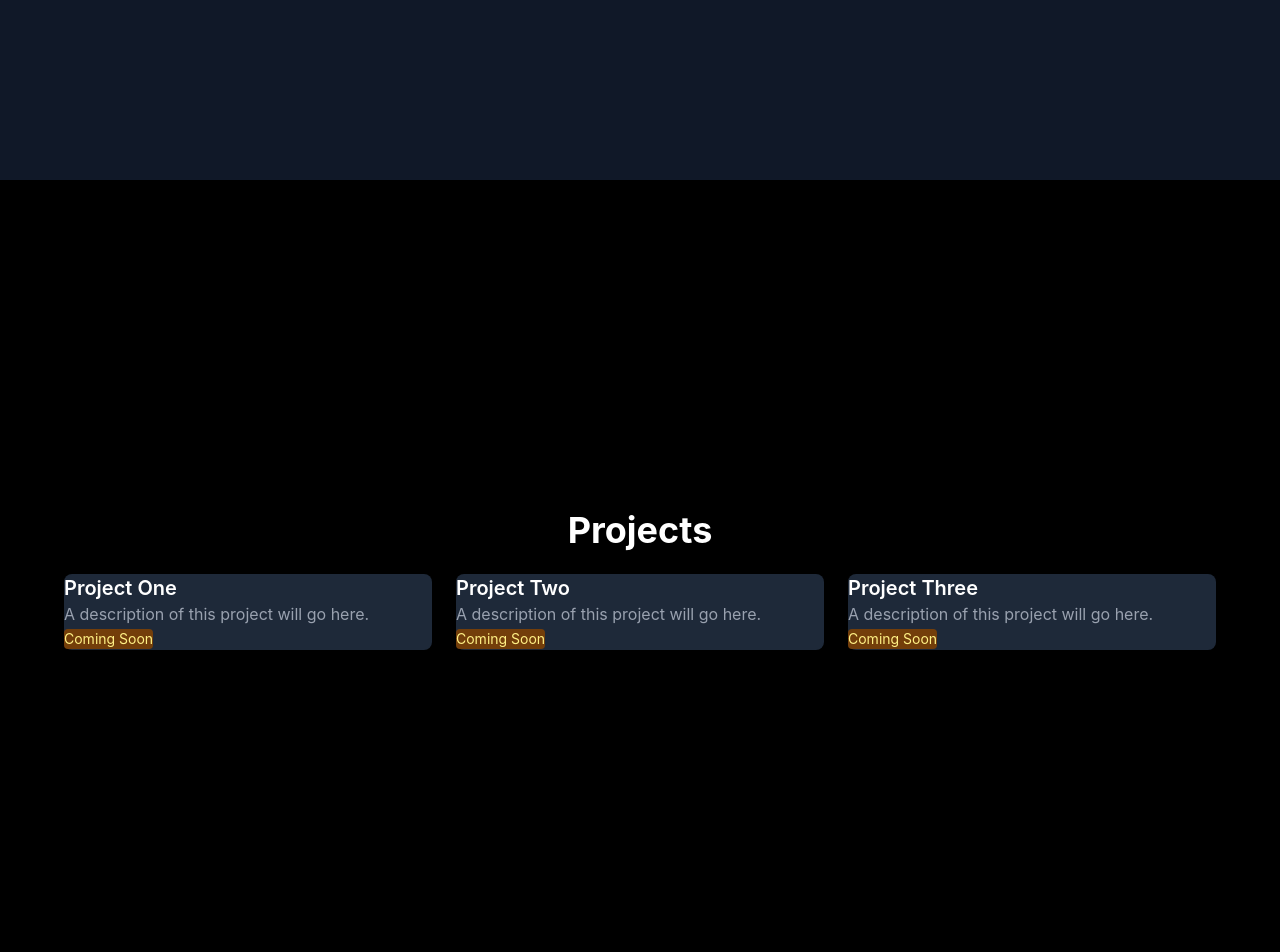
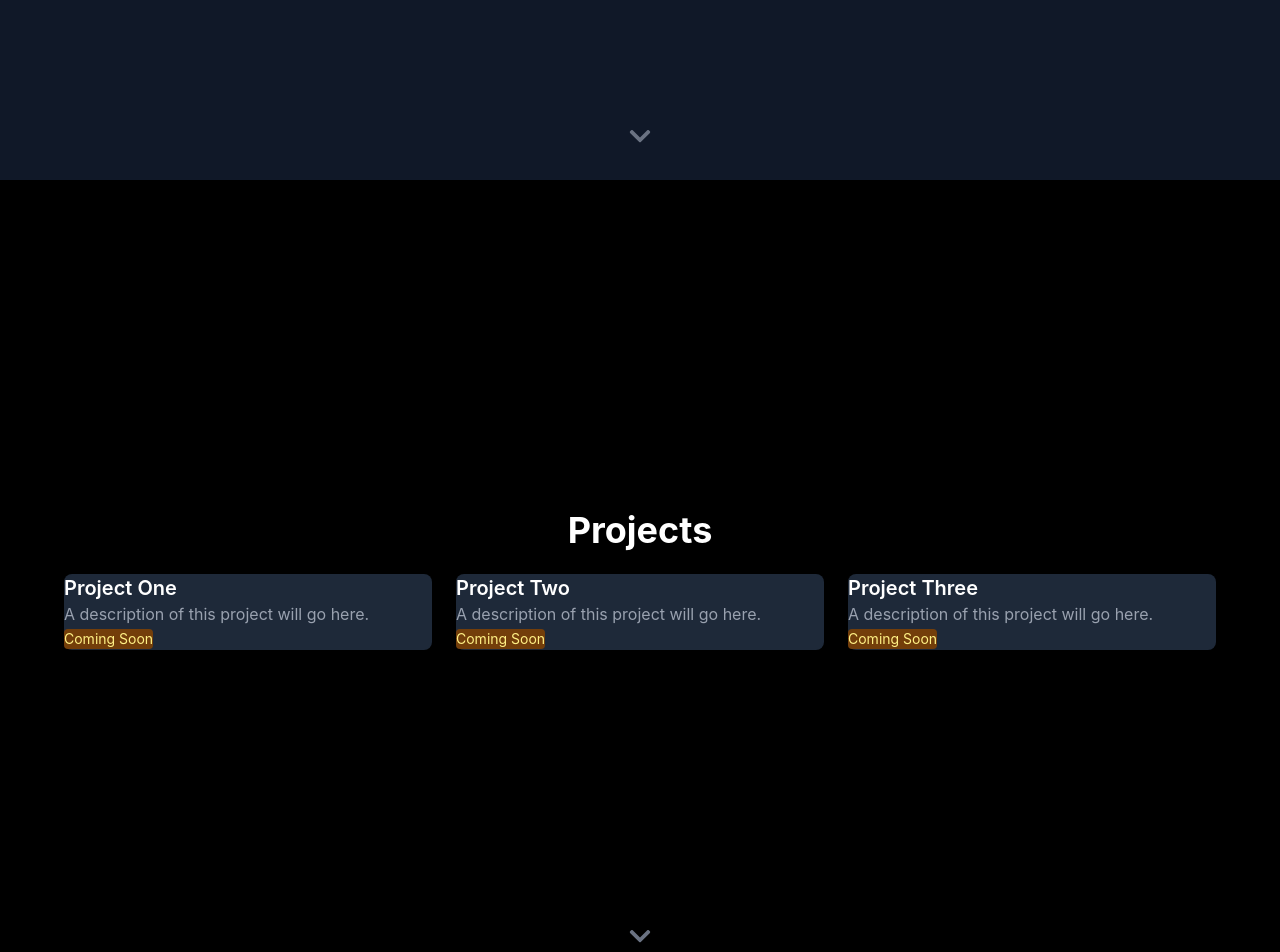
Before and after one commit to ziyadsaf/ZS-Portfolio, a React (Vite) app: page / in a window 1280 px wide. Shown: the part 1420-2372 px from the top of the page. Built offline with nearby package versions, Linux system fonts and the light colour scheme.

Commit message:
Add scroll indicators to About, Projects, and Contact sections

```diff
--- a/src/components/About.jsx
+++ b/src/components/About.jsx
@@ -1,4 +1,5 @@
 import { motion } from 'framer-motion';
+import { FaChevronDown } from 'react-icons/fa';
 
 function About() {
   // Container animation - controls when child elements start animating
@@ -25,7 +26,7 @@ function About() {
   };
 
   return (
-    <section id="about" className="min-h-screen flex items-center justify-center bg-gray-900 py-20">
+    <section id="about" className="min-h-screen flex items-center justify-center bg-gray-900 py-20 relative">
       <div className="max-w-4xl mx-auto px-6">
         {/* Title animates in when scrolled into view */}
         <motion.h2
@@ -95,6 +96,21 @@ function About() {
           </div>
         </motion.div>
       </div>
+      {/* Scroll indicator - bouncing arrow at bottom of section */}
+      <motion.div
+        className="absolute bottom-8 left-1/2 -translate-x-1/2"
+        initial={{ opacity: 0 }}
+        whileInView={{ opacity: 1, y: [0, 10, 0] }}
+        viewport={{ once: false }}
+        transition={{
+          opacity: { duration: 0.5 },
+          y: { duration: 1.5, repeat: Infinity, ease: "easeInOut" }
+        }}
+      >
+        <a href="#projects" className="text-gray-500 hover:text-gray-300 transition-colors">
+          <FaChevronDown size={24} />
+        </a>
+      </motion.div>
     </section>
   );
 }
--- a/src/components/Contact.jsx
+++ b/src/components/Contact.jsx
@@ -1,5 +1,5 @@
 import { motion } from 'framer-motion';
-import { FaLinkedin, FaGithub, FaEnvelope } from 'react-icons/fa';
+import { FaLinkedin, FaGithub, FaEnvelope, FaChevronUp } from 'react-icons/fa';
 
 function Contact() {
   // Container for staggering icon animations
@@ -20,14 +20,14 @@ function Contact() {
   };
 
   return (
-    <section id="contact" className="min-h-screen flex items-center justify-center bg-gray-900 py-20">
+    <section id="contact" className="min-h-screen flex items-center justify-center py-20 relative">
       <div className="max-w-4xl mx-auto px-6 text-center">
         {/* Title animates in when scrolled into view */}
         <motion.h2
           className="text-4xl font-bold text-white mb-8"
           initial={{ opacity: 0, y: 20 }}
           whileInView={{ opacity: 1, y: 0 }}
-          viewport={{ once: true }}
+          viewport={{ once: false }}
           transition={{ duration: 0.6 }}
         >
           Get In Touch
@@ -39,7 +39,7 @@ function Contact() {
           className="text-lg text-gray-300 mb-12"
           initial={{ opacity: 0, y: 20 }}
           whileInView={{ opacity: 1, y: 0 }}
-          viewport={{ once: true }}
+          viewport={{ once: false }}
           transition={{ duration: 0.6, delay: 0.2 }}
         >
           Feel free to reach out to me through any of the platforms below.
@@ -52,7 +52,7 @@ function Contact() {
           variants={containerVariants}
           initial="hidden"
           whileInView="visible"
-          viewport={{ once: true }}
+          viewport={{ once: false }}
         >
           {/* LinkedIn - scales up on hover */}
           <motion.a
@@ -89,6 +89,22 @@ function Contact() {
           </motion.a>
         </motion.div>
       </div>
+
+      {/* Scroll indicator - bouncing arrow to go back to top */}
+      <motion.div
+        className="absolute bottom-8 left-1/2 -translate-x-1/2"
+        initial={{ opacity: 0 }}
+        whileInView={{ opacity: 1, y: [0, -10, 0] }}
+        viewport={{ once: false }}
+        transition={{
+          opacity: { duration: 0.5 },
+          y: { duration: 1.5, repeat: Infinity, ease: "easeInOut" }
+        }}
+      >
+        <a href="#home" className="text-gray-500 hover:text-gray-300 transition-colors">
+          <FaChevronUp size={24} />
+        </a>
+      </motion.div>
     </section>
   );
 }
--- a/src/components/Projects.jsx
+++ b/src/components/Projects.jsx
@@ -1,4 +1,5 @@
 import { motion } from 'framer-motion';
+import { FaChevronDown } from 'react-icons/fa';
 import ProjectCard from './ProjectCard';
 
 function Projects() {
@@ -32,14 +33,14 @@ function Projects() {
   };
 
   return (
-    <section id="projects" className="min-h-screen flex items-center justify-center bg-black py-20">
+    <section id="projects" className="min-h-screen flex items-center justify-center py-20 relative">
       <div className="max-w-6xl mx-auto px-6 w-full">
         {/* Title animates in when scrolled into view */}
         <motion.h2
           className="text-4xl font-bold text-white mb-12 text-center"
           initial={{ opacity: 0, y: 20 }}
           whileInView={{ opacity: 1, y: 0 }}
-          viewport={{ once: true }}
+          viewport={{ once: false }}
           transition={{ duration: 0.6 }}
         >
           Projects
@@ -52,7 +53,7 @@ function Projects() {
           variants={containerVariants}
           initial="hidden"
           whileInView="visible"
-          viewport={{ once: true }}
+          viewport={{ once: false }}
         >
           {projects.map((project, index) => (
             <ProjectCard
@@ -64,6 +65,22 @@ function Projects() {
           ))}
         </motion.div>
       </div>
+
+      {/* Scroll indicator - bouncing arrow at bottom of section */}
+      <motion.div
+        className="absolute bottom-8 left-1/2 -translate-x-1/2"
+        initial={{ opacity: 0 }}
+        whileInView={{ opacity: 1, y: [0, 10, 0] }}
+        viewport={{ once: false }}
+        transition={{
+          opacity: { duration: 0.5 },
+          y: { duration: 1.5, repeat: Infinity, ease: "easeInOut" }
+        }}
+      >
+        <a href="#contact" className="text-gray-500 hover:text-gray-300 transition-colors">
+          <FaChevronDown size={24} />
+        </a>
+      </motion.div>
     </section>
   );
 }
```
